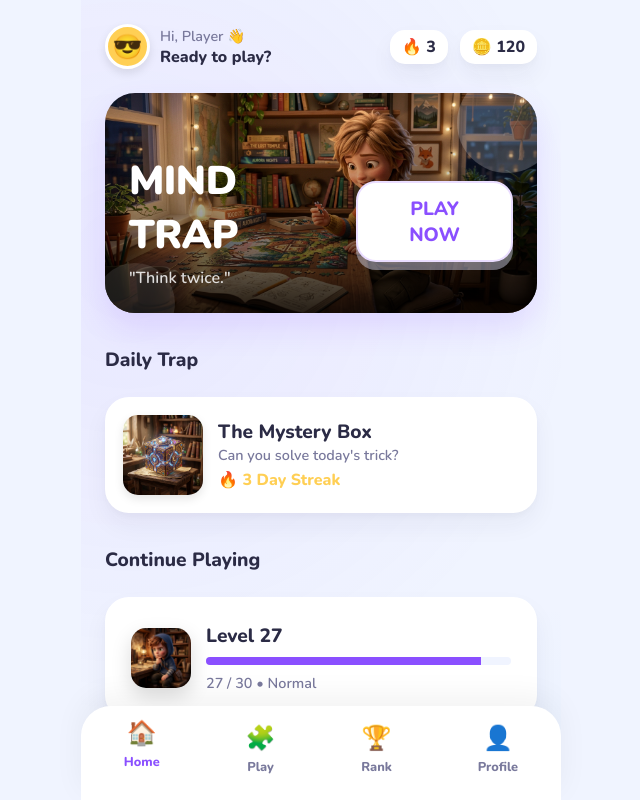
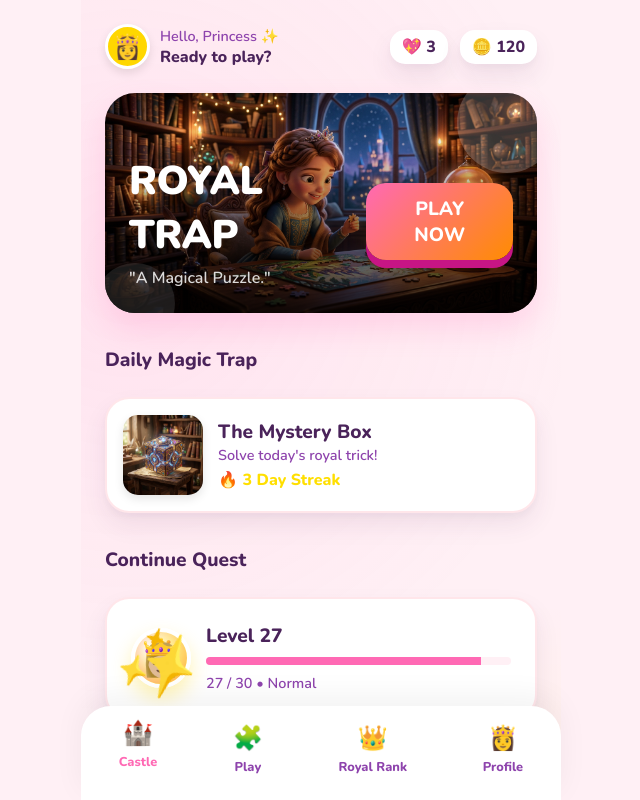
Before and after one commit to bhargavi-1002/mind-trap, a React (Vite) app: page / in a window 1280 px wide. Shown: the top 800 px of the page, without its empty margins (319-959 px from the left). Built offline with nearby package versions, Linux system fonts and the light colour scheme.

Commit message:
Change theme to Magical Princess

```diff
--- a/src/App.jsx
+++ b/src/App.jsx
@@ -41,22 +41,22 @@ const playSound = (type) => {
   } catch(e) {}
 };
 
-// Replace CSS blob mascot with High-Quality 3D Animated Film Generated Assets
-const Mascot = ({ state, size = '80px', borderRadius = '50%' }) => {
-  let imgSource = '/assets/mascot_thinking.jpg';
-  if (state === 'happy') imgSource = '/assets/mascot_happy.jpg';
-  if (state === 'shocked') imgSource = '/assets/mascot_shocked.jpg';
+// 3D Pixar Cute Princess Avatar (Emoji inside glowing orb - glitch free!)
+const PrincessAvatar = ({ state, size = '80px' }) => {
+  let emoji = '👸🏼';
+  if (state === 'happy') emoji = '🥰';
+  if (state === 'shocked') emoji = '😱';
 
   return (
-    <div style={{ width: size, height: size, borderRadius: borderRadius, overflow: 'hidden', boxShadow: '0 8px 20px rgba(0,0,0,0.15)' }}>
-      <img src={imgSource} alt={`Mascot ${state}`} style={{ width: '100%', height: '100%', objectFit: 'cover' }} />
+    <div className={`princess-avatar ${state}`} style={{ width: size, height: size, fontSize: `calc(${size} * 0.6)` }}>
+      {emoji}
     </div>
   );
 };
 
 const Particles = ({ active, type }) => {
   if (!active) return null;
-  const emojis = type === 'correct' ? ['✨', '⭐', '🪙'] : ['💨'];
+  const emojis = type === 'correct' ? ['✨', '💖', '👑'] : ['💨'];
   return (
     <>
       {Array.from({ length: 6 }).map((_, i) => (
@@ -84,7 +84,7 @@ export default function App() {
   const [lives, setLives] = useState(3);
   const [combo, setCombo] = useState(0);
 
-  const [mascotState, setMascotState] = useState('thinking');
+  const [mascotState, setMascotState] = useState('');
   const [interactionState, setInteractionState] = useState(null);
   const [selectedOption, setSelectedOption] = useState(null);
 
@@ -108,7 +108,7 @@ export default function App() {
   const nextPuzzle = () => {
     setInteractionState(null);
     setSelectedOption(null);
-    setMascotState('thinking');
+    setMascotState('');
 
     const available = PUZZLES.filter(p => !playedPuzzles.includes(p.id));
     if (available.length === 0) {
@@ -157,16 +157,16 @@ export default function App() {
   const renderNav = () => (
     <div className="bottom-nav">
       <div className={`nav-item ${nav === 'HOME' ? 'active' : ''}`} onClick={() => switchNav('HOME')}>
-        <div className="nav-icon">🏠</div><div>Home</div>
+        <div className="nav-icon">🏰</div><div>Castle</div>
       </div>
       <div className={`nav-item ${nav === 'PLAY' ? 'active' : ''}`} onClick={() => switchNav('PLAY')}>
         <div className="nav-icon">🧩</div><div>Play</div>
       </div>
       <div className={`nav-item ${nav === 'LEADERBOARD' ? 'active' : ''}`} onClick={() => switchNav('LEADERBOARD')}>
-        <div className="nav-icon">🏆</div><div>Rank</div>
+        <div className="nav-icon">👑</div><div>Royal Rank</div>
       </div>
       <div className={`nav-item ${nav === 'PROFILE' ? 'active' : ''}`} onClick={() => switchNav('PROFILE')}>
-        <div className="nav-icon">👤</div><div>Profile</div>
+        <div className="nav-icon">👸</div><div>Profile</div>
       </div>
     </div>
   );
@@ -180,46 +180,45 @@ export default function App() {
           <div className="slide-fade flex-col gap-4">
             <div className="top-header" style={{ padding: 0 }}>
               <div className="profile-pill">
-                <div className="avatar">😎</div>
+                <div className="avatar">👸</div>
                 <div>
-                  <p style={{ fontSize: '0.9rem', color: 'var(--text-muted)' }}>Hi, Player 👋</p>
+                  <p style={{ fontSize: '0.9rem', color: 'var(--text-muted)' }}>Hello, Princess ✨</p>
                   <p style={{ fontWeight: 800 }}>Ready to play?</p>
                 </div>
               </div>
               <div className="stats-pill">
-                <div className="stat-badge">🔥 3</div>
+                <div className="stat-badge">💖 3</div>
                 <div className="stat-badge">🪙 120</div>
               </div>
             </div>
 
-            <div className="hero-card" style={{ padding: 0, backgroundImage: 'url(/assets/home_scene.jpg)', backgroundSize: 'cover', backgroundPosition: 'center', height: '220px', display: 'flex', alignItems: 'flex-end' }}>
+            <div className="hero-card" style={{ padding: 0, backgroundImage: 'url(/assets/princess_home_scene.jpg)', backgroundSize: 'cover', backgroundPosition: 'center', height: '220px', display: 'flex', alignItems: 'flex-end' }}>
               <div style={{ background: 'linear-gradient(to top, rgba(0,0,0,0.8), transparent)', width: '100%', padding: '2rem 1.5rem 1.5rem 1.5rem', display: 'flex', justifyContent: 'space-between', alignItems: 'center' }}>
                 <div>
-                  <h1 style={{ fontSize: '2.5rem', marginBottom: '5px', color: 'white' }}>MIND TRAP</h1>
-                  <p style={{ opacity: 0.9, color: '#f0f0f0' }}>"Think twice."</p>
+                  <h1 style={{ fontSize: '2.5rem', marginBottom: '5px', color: 'white' }}>ROYAL TRAP</h1>
+                  <p style={{ opacity: 0.9, color: '#f0f0f0' }}>"A Magical Puzzle."</p>
                 </div>
-                <button className="btn-secondary" style={{ color: 'var(--primary)', padding: '0.8rem 1.5rem' }} onClick={() => switchNav('PLAY')}>
+                <button className="btn-primary" style={{ padding: '0.8rem 1.5rem' }} onClick={() => switchNav('PLAY')}>
                   PLAY NOW
                 </button>
               </div>
             </div>
 
-            {/* Daily Challenge Card - Using the 3D Puzzle Box Image */}
-            <h3 style={{ marginTop: '10px' }}>Daily Trap</h3>
+            <h3 style={{ marginTop: '10px' }}>Daily Magic Trap</h3>
             <div className="card" style={{ display: 'flex', alignItems: 'center', gap: '15px', padding: '1rem' }} onClick={() => switchNav('PLAY')}>
               <div style={{ width: '80px', height: '80px', borderRadius: '15px', overflow: 'hidden', flexShrink: 0, boxShadow: '0 4px 10px rgba(0,0,0,0.1)' }}>
                 <img src="/assets/puzzle_box.jpg" alt="Daily Puzzle Box" style={{ width: '100%', height: '100%', objectFit: 'cover' }} />
               </div>
               <div style={{ flex: 1 }}>
                 <h3>The Mystery Box</h3>
-                <p style={{ fontSize: '0.9rem', color: 'var(--text-muted)' }}>Can you solve today's trick?</p>
+                <p style={{ fontSize: '0.9rem', color: 'var(--text-muted)' }}>Solve today's royal trick!</p>
                 <div style={{ color: 'var(--accent-yellow)', fontWeight: 800, marginTop: '4px' }}>🔥 3 Day Streak</div>
               </div>
             </div>
 
-            <h3 style={{ marginTop: '10px' }}>Continue Playing</h3>
+            <h3 style={{ marginTop: '10px' }}>Continue Quest</h3>
             <div className="card" style={{ display: 'flex', alignItems: 'center', gap: '15px' }} onClick={() => switchNav('PLAY')}>
-              <Mascot state="thinking" size="60px" borderRadius="15px" />
+              <PrincessAvatar state="thinking" size="60px" />
               <div style={{ flex: 1 }}>
                 <h3>Level 27</h3>
                 <div style={{ background: 'var(--bg-main)', height: '8px', borderRadius: '4px', margin: '8px 0', overflow: 'hidden' }}>
@@ -229,19 +228,19 @@ export default function App() {
               </div>
             </div>
 
-            <h3 style={{ marginTop: '10px' }}>Game Modes</h3>
+            <h3 style={{ marginTop: '10px' }}>Magic Modes</h3>
             <div className="mode-card">
               <div className="mode-icon">⚡</div>
-              <div><h3>Quick Trap</h3><p style={{ color: 'var(--text-muted)' }}>Fast paced puzzles</p></div>
+              <div><h3>Quick Spell</h3><p style={{ color: 'var(--text-muted)' }}>Fast paced puzzles</p></div>
             </div>
             <div className="mode-card">
-              <div className="mode-icon">🧪</div>
+              <div className="mode-icon">🔮</div>
               <div><h3>Logic Lab</h3><p style={{ color: 'var(--text-muted)' }}>Test your reasoning</p></div>
             </div>
 
             <div style={{ display: 'flex', justifyContent: 'center', marginTop: '10px' }}>
               <button className="btn-secondary" onClick={() => setTheme(theme === 'light' ? 'dark' : 'light')}>
-                Toggle Theme ({theme})
+                Toggle Night Magic ({theme})
               </button>
             </div>
           </div>
@@ -250,8 +249,8 @@ export default function App() {
         {/* PLAY SELECTION & WORLD MAP */}
         {nav === 'PLAY' && playState === 'IDLE' && (
           <div className="slide-fade flex-col gap-4 text-center">
-            <h1 style={{ marginTop: '20px' }}>World Progression</h1>
-            <p style={{ color: 'var(--text-muted)' }}>Chapter 1: The Study Room</p>
+            <h1 style={{ marginTop: '20px' }}>Kingdom Progression</h1>
+            <p style={{ color: 'var(--text-muted)' }}>Chapter 1: The Royal Study</p>
 
             <div className="world-map-container">
               {Array.from({ length: 6 }).map((_, i) => (
@@ -265,7 +264,7 @@ export default function App() {
             </div>
 
             <div className="card mt-4" style={{ display: 'flex', flexDirection: 'column', alignItems: 'center' }}>
-              <Mascot state="thinking" size="120px" />
+              <PrincessAvatar state="thinking" size="120px" />
               <h2 className="mt-4 mb-2">Level 4</h2>
               <p style={{ color: 'var(--text-muted)', marginBottom: '20px' }}>Logic & Observation</p>
               <button className="btn-primary" style={{ width: '100%' }} onClick={startLevel}>START LEVEL</button>
@@ -279,14 +278,14 @@ export default function App() {
             <div className="top-header" style={{ padding: '0 0 1rem 0' }}>
               <div style={{ display: 'flex', gap: '5px', fontSize: '1.5rem' }}>
                 {Array.from({ length: 3 }).map((_, i) => (
-                  <span key={i} style={{ opacity: i < lives ? 1 : 0.2, filter: i < lives ? 'none' : 'grayscale(1)' }}>❤️</span>
+                  <span key={i} style={{ opacity: i < lives ? 1 : 0.2, filter: i < lives ? 'none' : 'grayscale(1)' }}>💖</span>
                 ))}
               </div>
-              <div className="stat-badge" style={{ fontSize: '1.2rem', color: 'var(--primary)' }}>⭐ {score}</div>
+              <div className="stat-badge" style={{ fontSize: '1.2rem', color: 'var(--primary)' }}>👑 {score}</div>
             </div>
 
             <div style={{ display: 'flex', justifyContent: 'center', marginBottom: '20px', minHeight: '100px' }}>
-              <Mascot state={mascotState} size="100px" />
+              <PrincessAvatar state={mascotState} size="100px" />
             </div>
 
             <Particles active={!!interactionState} type={interactionState} />
@@ -301,7 +300,7 @@ export default function App() {
                 if (interactionState && selectedOption === i) {
                   btnClass += opt.isCorrect ? " correct" : " wrong";
                 } else if (interactionState && opt.isCorrect) {
-                  btnClass += " correct"; // highlight correct if they got it wrong
+                  btnClass += " correct";
                 }
                 return (
                   <button
@@ -325,11 +324,11 @@ export default function App() {
         {nav === 'PLAY' && playState === 'RESULT' && (
           <div className="slide-fade flex-col gap-4 text-center mt-4">
             <div style={{ display: 'flex', justifyContent: 'center' }}>
-              <Mascot state={lives <= 0 ? 'shocked' : 'happy'} size="150px" />
+              <PrincessAvatar state={lives <= 0 ? 'shocked' : 'happy'} size="150px" />
             </div>
 
             <h1 style={{ color: lives <= 0 ? 'var(--danger)' : 'var(--accent-mint)' }}>
-              {lives <= 0 ? 'OUT OF LIVES' : 'LEVEL COMPLETE! 🎉'}
+              {lives <= 0 ? 'OH NO!' : 'ROYAL VICTORY! 🎉'}
             </h1>
 
             <div className="card text-center mb-4">
@@ -345,7 +344,7 @@ export default function App() {
               {lives <= 0 ? 'TRY AGAIN' : 'NEXT LEVEL →'}
             </button>
             <button className="btn-secondary mt-2" style={{ width: '100%' }} onClick={() => switchNav('HOME')}>
-              HOME
+              RETURN TO CASTLE
             </button>
           </div>
         )}
@@ -353,28 +352,28 @@ export default function App() {
         {/* MOCK SCREENS */}
         {nav === 'LEADERBOARD' && (
           <div className="slide-fade text-center mt-4">
-            <h1>Leaderboard</h1>
-            <p style={{ color: 'var(--text-muted)', marginBottom: '20px' }}>Weekly Top Players</p>
+            <h1>Royal Rank</h1>
+            <p style={{ color: 'var(--text-muted)', marginBottom: '20px' }}>Top Princesses</p>
 
             <div className="card" style={{ marginBottom: '10px', background: 'var(--accent-yellow)', color: '#2b2b45' }}>
               <div style={{ display: 'flex', alignItems: 'center', gap: '15px' }}>
-                <h2>🥇</h2><div className="avatar" style={{ overflow: 'hidden' }}><img src="/assets/mascot_happy.jpg" style={{ width: '100%', height: '100%', objectFit: 'cover' }} /></div><h3 className="spacer" style={{textAlign:'left'}}>FoxyGenius</h3><h2>9420</h2>
+                <h2>🥇</h2><div className="avatar">👸🏼</div><h3 className="spacer" style={{textAlign:'left'}}>ElsaFan</h3><h2>9420</h2>
               </div>
             </div>
             <div className="card" style={{ marginBottom: '10px', background: '#d7d7d7', color: '#2b2b45' }}>
               <div style={{ display: 'flex', alignItems: 'center', gap: '15px' }}>
-                <h2>🥈</h2><div className="avatar" style={{ overflow: 'hidden' }}><img src="/assets/mascot_thinking.jpg" style={{ width: '100%', height: '100%', objectFit: 'cover' }} /></div><h3 className="spacer" style={{textAlign:'left'}}>PandaPro</h3><h2>8100</h2>
+                <h2>🥈</h2><div className="avatar">👸🏽</div><h3 className="spacer" style={{textAlign:'left'}}>MoanaPro</h3><h2>8100</h2>
               </div>
             </div>
             <div className="card" style={{ marginBottom: '10px', background: '#e0a96d', color: '#2b2b45' }}>
               <div style={{ display: 'flex', alignItems: 'center', gap: '15px' }}>
-                <h2>🥉</h2><div className="avatar" style={{ overflow: 'hidden' }}><img src="/assets/mascot_shocked.jpg" style={{ width: '100%', height: '100%', objectFit: 'cover' }} /></div><h3 className="spacer" style={{textAlign:'left'}}>TigerMind</h3><h2>7530</h2>
+                <h2>🥉</h2><div className="avatar">👸🏻</div><h3 className="spacer" style={{textAlign:'left'}}>SnowWhite</h3><h2>7530</h2>
               </div>
             </div>
 
             <div className="card mt-4" style={{ border: '2px solid var(--primary)' }}>
               <div style={{ display: 'flex', alignItems: 'center', gap: '15px' }}>
-                <h2>42</h2><div className="avatar">😎</div><h3 className="spacer" style={{textAlign:'left'}}>You</h3><h2>2100</h2>
+                <h2>42</h2><div className="avatar">👸</div><h3 className="spacer" style={{textAlign:'left'}}>You</h3><h2>2100</h2>
               </div>
             </div>
           </div>
@@ -383,33 +382,33 @@ export default function App() {
         {nav === 'PROFILE' && (
           <div className="slide-fade text-center mt-4">
             <div style={{ display: 'flex', justifyContent: 'center', marginBottom: '10px' }}>
-              <Mascot state="happy" size="120px" borderRadius="30px" />
+              <PrincessAvatar state="happy" size="120px" />
             </div>
-            <h1>Player One</h1>
+            <h1>Princess Player</h1>
             <p style={{ color: 'var(--text-muted)', marginBottom: '20px' }}>Level 5 Explorer</p>
 
             <div className="card mb-4">
               <div style={{ display: 'grid', gridTemplateColumns: '1fr 1fr', gap: '15px' }}>
                 <div className="stat-badge" style={{ flexDirection: 'column', padding: '15px' }}>
-                  <h2 style={{ color: 'var(--primary)' }}>32</h2><p>Games</p>
+                  <h2 style={{ color: 'var(--primary)' }}>32</h2><p>Quests</p>
                 </div>
                 <div className="stat-badge" style={{ flexDirection: 'column', padding: '15px' }}>
-                  <h2 style={{ color: 'var(--accent-mint)' }}>94%</h2><p>Accuracy</p>
+                  <h2 style={{ color: 'var(--accent-mint)' }}>94%</h2><p>Magic</p>
                 </div>
                 <div className="stat-badge" style={{ flexDirection: 'column', padding: '15px' }}>
-                  <h2 style={{ color: 'var(--accent-yellow)' }}>12</h2><p>Best Streak</p>
+                  <h2 style={{ color: 'var(--accent-yellow)' }}>12</h2><p>Streak</p>
                 </div>
                 <div className="stat-badge" style={{ flexDirection: 'column', padding: '15px' }}>
-                  <h2 style={{ color: 'var(--secondary)' }}>450</h2><p>Coins</p>
+                  <h2 style={{ color: 'var(--secondary)' }}>450</h2><p>Gold</p>
                 </div>
               </div>
             </div>
 
-            <h3 style={{ textAlign: 'left', marginBottom: '10px' }}>Achievements</h3>
+            <h3 style={{ textAlign: 'left', marginBottom: '10px' }}>Treasures</h3>
             <div style={{ display: 'flex', gap: '10px', overflowX: 'auto', paddingBottom: '10px' }}>
-              <div className="card" style={{ minWidth: '100px', textAlign: 'center', padding: '15px' }}>🏆<br/>First Win</div>
-              <div className="card" style={{ minWidth: '100px', textAlign: 'center', padding: '15px' }}>🔥<br/>10 Streak</div>
-              <div className="card" style={{ minWidth: '100px', textAlign: 'center', padding: '15px' }}>⚡<br/>Speed Pro</div>
+              <div className="card" style={{ minWidth: '100px', textAlign: 'center', padding: '15px' }}>👑<br/>First Crown</div>
+              <div className="card" style={{ minWidth: '100px', textAlign: 'center', padding: '15px' }}>💖<br/>True Love</div>
+              <div className="card" style={{ minWidth: '100px', textAlign: 'center', padding: '15px' }}>🦄<br/>Magic Pro</div>
             </div>
           </div>
         )}
--- a/src/index.css
+++ b/src/index.css
@@ -1,36 +1,38 @@
 @import url('https://fonts.googleapis.com/css2?family=Nunito:wght@400;600;700;800;900&display=swap');
 
 :root {
-  /* Default Light Theme */
-  --bg-main: #f0f4ff;
+  /* Princess Theme (Light) */
+  --bg-main: #fff0f5; /* Lavender Blush */
   --bg-card: #ffffff;
-  --text-main: #2b2b45;
-  --text-muted: #79799c;
-  --primary: #8a4fff;
-  --primary-hover: #7b42ef;
-  --primary-light: #eaddff;
-  --secondary: #43b3ff;
-  --accent-yellow: #ffcf54;
-  --accent-mint: #4ade80;
-  --danger: #ff5a7e;
-  --shadow-color: rgba(138, 79, 255, 0.15);
-  --card-shadow: 0 12px 24px rgba(43, 43, 69, 0.05), 0 4px 8px rgba(43, 43, 69, 0.03);
-  --btn-shadow: 0 8px 0 rgba(110, 50, 220, 0.5);
-  --btn-shadow-secondary: 0 8px 0 rgba(200, 200, 220, 0.5);
+  --text-main: #4a235a;
+  --text-muted: #8e44ad;
+  --primary: #ff69b4; /* Hot Pink */
+  --primary-hover: #ff1493;
+  --primary-light: #ffb6c1;
+  --secondary: #ffd700; /* Gold */
+  --accent-yellow: #ffdf00;
+  --accent-mint: #00fa9a;
+  --danger: #ff4500;
+  --shadow-color: rgba(255, 105, 180, 0.2);
+  --card-shadow: 0 12px 24px rgba(74, 35, 90, 0.08), 0 4px 8px rgba(74, 35, 90, 0.04);
+  --btn-shadow: 0 8px 0 #c71585;
+  --btn-shadow-secondary: 0 8px 0 #e6e6fa;
 }
 
 .theme-dark {
-  --bg-main: #13132b;
-  --bg-card: #1f1f3d;
-  --text-main: #ffffff;
-  --text-muted: #9fa0c3;
-  --primary: #9d6eff;
-  --primary-hover: #8f5df2;
-  --primary-light: #2b1f4c;
-  --shadow-color: rgba(0, 0, 0, 0.3);
-  --card-shadow: 0 12px 24px rgba(0, 0, 0, 0.2);
-  --btn-shadow: 0 8px 0 rgba(90, 40, 180, 0.5);
-  --btn-shadow-secondary: 0 8px 0 rgba(20, 20, 40, 0.5);
+  /* Princess Theme (Dark/Night Magic) */
+  --bg-main: #190a2a;
+  --bg-card: #2c1340;
+  --text-main: #f8f8ff;
+  --text-muted: #dda0dd;
+  --primary: #ff1493;
+  --primary-hover: #ff69b4;
+  --primary-light: #4b0082;
+  --secondary: #ffd700;
+  --shadow-color: rgba(255, 20, 147, 0.4);
+  --card-shadow: 0 12px 24px rgba(0, 0, 0, 0.4);
+  --btn-shadow: 0 8px 0 #8b008b;
+  --btn-shadow-secondary: 0 8px 0 #1e0b33;
 }
 
 * {
@@ -59,8 +61,8 @@ body {
   display: flex;
   flex-direction: column;
   background-image:
-    radial-gradient(circle at 10% 20%, rgba(138, 79, 255, 0.08) 0%, transparent 40%),
-    radial-gradient(circle at 90% 80%, rgba(67, 179, 255, 0.08) 0%, transparent 40%);
+    radial-gradient(circle at 10% 20%, rgba(255, 105, 180, 0.1) 0%, transparent 40%),
+    radial-gradient(circle at 90% 80%, rgba(255, 215, 0, 0.1) 0%, transparent 40%);
   overflow-y: auto;
   overflow-x: hidden;
   padding-bottom: 90px;
@@ -94,11 +96,11 @@ button:active {
 }
 
 .btn-primary {
-  background: linear-gradient(135deg, var(--primary), #a67cff);
+  background: linear-gradient(135deg, var(--primary), #ff8c00);
   color: white;
   box-shadow: var(--btn-shadow);
 }
-.btn-primary:active { box-shadow: 0 2px 0 rgba(110, 50, 220, 0.5) !important; }
+.btn-primary:active { box-shadow: 0 2px 0 #c71585 !important; }
 
 .btn-secondary {
   background: var(--bg-card);
@@ -106,7 +108,7 @@ button:active {
   box-shadow: var(--btn-shadow-secondary);
   border: 2px solid var(--primary-light);
 }
-.btn-secondary:active { box-shadow: 0 2px 0 rgba(200, 200, 220, 0.5) !important; }
+.btn-secondary:active { box-shadow: 0 2px 0 #e6e6fa !important; }
 
 .btn-answer {
   background: var(--bg-card);
@@ -118,19 +120,19 @@ button:active {
   transition: all 0.2s;
   width: 100%;
 }
-.btn-answer:active { box-shadow: 0 2px 0 rgba(200, 200, 220, 0.5); transform: translateY(6px); }
+.btn-answer:active { box-shadow: 0 2px 0 #e6e6fa; transform: translateY(6px); }
 
 .btn-answer.correct {
   background: var(--accent-mint);
   color: white;
-  border-color: #2b9e55;
-  box-shadow: 0 8px 0 #2b9e55;
+  border-color: #008000;
+  box-shadow: 0 8px 0 #008000;
 }
 .btn-answer.wrong {
   background: var(--danger);
   color: white;
-  border-color: #c93455;
-  box-shadow: 0 8px 0 #c93455;
+  border-color: #8b0000;
+  box-shadow: 0 8px 0 #8b0000;
   animation: shake 0.4s ease;
 }
 
@@ -140,7 +142,7 @@ button:active {
   border-radius: 24px;
   padding: 1.5rem;
   box-shadow: var(--card-shadow);
-  border: 2px solid rgba(255, 255, 255, 0.4);
+  border: 2px solid rgba(255, 192, 203, 0.4);
 }
 
 .hero-card {
@@ -196,7 +198,7 @@ button:active {
 }
 .avatar {
   width: 45px; height: 45px;
-  background: var(--accent-yellow);
+  background: var(--secondary);
   border-radius: 50%;
   border: 3px solid white;
   display: flex; justify-content: center; align-items: center;
@@ -215,34 +217,34 @@ button:active {
   box-shadow: var(--card-shadow);
 }
 
-/* Mascot (Cute Bubble Style) */
-.cute-mascot {
-  width: 80px; height: 80px;
-  background: var(--accent-yellow);
-  border-radius: 40% 60% 70% 30% / 40% 50% 60% 50%;
+/* Princess Avatar Container (Fallback for 3D generation limit) */
+.princess-avatar {
+  background: radial-gradient(circle at 30% 30%, #fff, #ffd700);
+  border-radius: 50%;
+  display: flex;
+  justify-content: center;
+  align-items: center;
+  box-shadow: 0 10px 20px rgba(255, 215, 0, 0.3), inset 0 -5px 15px rgba(255, 105, 180, 0.4);
+  border: 4px solid white;
+  transition: all 0.3s ease;
   position: relative;
-  box-shadow: inset -10px -10px 0 rgba(0,0,0,0.1), 0 10px 20px rgba(0,0,0,0.15);
-  animation: blobFloat 4s ease-in-out infinite;
 }
-.cute-mascot .face {
-  position: absolute; top: 40%; left: 50%; transform: translateX(-50%);
-  display: flex; gap: 10px;
+.princess-avatar::after {
+  content: '✨';
+  position: absolute;
+  top: -5px; right: -5px;
+  font-size: 1.5em;
+  animation: sparkle 2s infinite alternate;
 }
-.cute-mascot .eye {
-  width: 10px; height: 10px; background: #2b2b45; border-radius: 50%;
-  animation: blink 4s infinite;
+.princess-avatar.happy {
+  background: radial-gradient(circle at 30% 30%, #fff, #00fa9a);
+  box-shadow: 0 10px 20px rgba(0, 250, 154, 0.3), inset 0 -5px 15px rgba(0, 128, 0, 0.4);
 }
-.cute-mascot .mouth {
-  position: absolute; top: 15px; left: 50%; transform: translateX(-50%);
-  width: 10px; height: 5px; border-bottom: 3px solid #2b2b45; border-radius: 50%;
+.princess-avatar.shocked {
+  background: radial-gradient(circle at 30% 30%, #fff, #ff4500);
+  box-shadow: 0 10px 20px rgba(255, 69, 0, 0.3), inset 0 -5px 15px rgba(139, 0, 0, 0.4);
+  animation: shake 0.4s ease;
 }
-.cute-mascot.happy { background: var(--accent-mint); animation: bounceMascot 0.5s; }
-.cute-mascot.happy .mouth { width: 15px; height: 10px; border-radius: 0 0 10px 10px; background: #2b2b45; border: none; }
-.cute-mascot.shocked { background: var(--danger); animation: shake 0.4s; }
-.cute-mascot.shocked .eye { height: 15px; }
-.cute-mascot.shocked .mouth { width: 10px; height: 10px; background: #2b2b45; border: none; border-radius: 50%; }
-.cute-mascot.thinking { background: var(--secondary); }
-.cute-mascot.thinking .eye:nth-child(2) { transform: scale(1.5); }
 
 /* World Map (Horizontal Line) */
 .world-map-container {
@@ -267,7 +269,7 @@ button:active {
   z-index: 2;
 }
 .level-node.completed { background: var(--primary); color: white; border-color: var(--primary-light); }
-.level-node.current { background: var(--accent-yellow); color: var(--text-main); transform: scale(1.2); box-shadow: 0 0 20px var(--accent-yellow); }
+.level-node.current { background: var(--secondary); color: var(--text-main); transform: scale(1.2); box-shadow: 0 0 20px var(--secondary); }
 .level-line {
   min-width: 40px; height: 6px;
   background: var(--bg-card);
@@ -303,17 +305,9 @@ button:active {
   25% { transform: translateX(-8px); }
   75% { transform: translateX(8px); }
 }
-@keyframes blobFloat {
-  0%, 100% { border-radius: 40% 60% 70% 30% / 40% 50% 60% 50%; transform: translateY(0); }
-  50% { border-radius: 60% 40% 30% 70% / 60% 30% 70% 40%; transform: translateY(-10px); }
-}
-@keyframes bounceMascot {
-  0%, 100% { transform: translateY(0) scale(1); }
-  50% { transform: translateY(-20px) scale(1.1); }
-}
-@keyframes blink {
-  0%, 96%, 100% { transform: scaleY(1); }
-  98% { transform: scaleY(0.1); }
+@keyframes sparkle {
+  0% { transform: scale(0.8) rotate(0deg); opacity: 0.5; }
+  100% { transform: scale(1.2) rotate(20deg); opacity: 1; }
 }
 @keyframes slideFadeIn {
   from { opacity: 0; transform: translateY(20px) scale(0.95); }
```
Also changed, not shown: public/assets/princess_home_scene.jpg (added).
